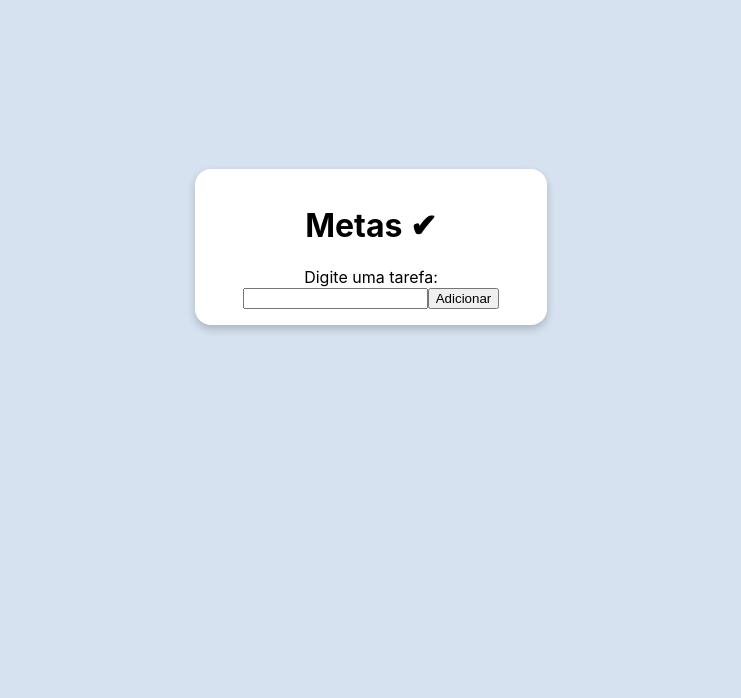
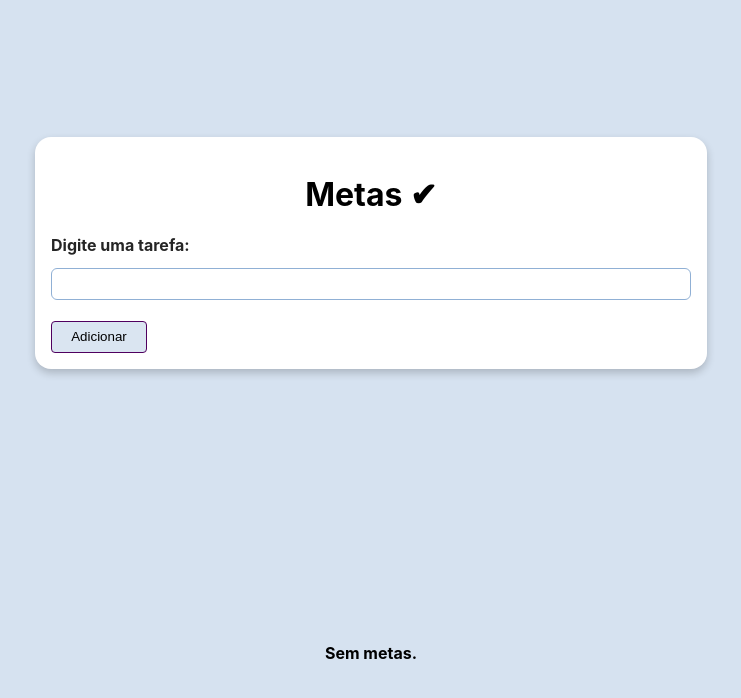
Before and after one commit to 4vm/metas, a React (Vite) app: page / in a window 1280 px wide. Shown: the top 698 px of the page, without its empty margins (269-1010 px from the left). Built offline with nearby package versions, Linux system fonts and the light colour scheme.

Commit message:
add styles

```diff
--- a/src/App.jsx
+++ b/src/App.jsx
@@ -11,6 +11,10 @@ const Container = styled.div`
 
   min-height: 100vh;
   background-color: hsl(212, 45%, 89%);
+
+  p {
+    font-weight: 700;
+  }
 `
 
 function App() {
@@ -25,7 +29,7 @@ function App() {
   return (
     <Container>
       <AddGoal onAddGoal={addGoalHandler}/>
-      <GoalList list={goal}/>
+      {goal.length === 0 ? <p>Sem metas.</p> : <GoalList list={goal}/>}
     </Container>
   )
 }
--- a/src/components/AddGoal.jsx
+++ b/src/components/AddGoal.jsx
@@ -1,6 +1,58 @@
+import styled from "styled-components"
+
 import { useState } from "react"
 
 import Card from "./UI/Card"
+
+const Form = styled.form`
+  h1 {
+    text-align: center;
+  }
+
+  label {
+    display: block;
+    font-weight: bold;
+
+    opacity: 85%;
+
+    margin-bottom: 0.8rem;
+  }
+
+  input {
+    box-sizing: border-box;
+
+    width: 100%;
+    height: 2rem;
+
+    margin-bottom: 0.5rem;
+    padding: 0.5rem;
+
+    border: 1px solid hsl(212, 45%, 70%);
+    border-radius: 6px;
+
+    outline: none;
+    font: inherit;
+  }
+
+  button {
+    height: 2rem;
+    width: 6rem;
+
+    margin-top: 0.8rem;
+    padding: 0.25rem 1rem;
+
+    border: 1px solid #4f005f;
+    border-radius: 4px;
+    background: hsl(212, 45%, 90%);
+
+    cursor: pointer;
+
+    &:hover {
+      background: hsl(212, 45%, 30%);
+      color: #FFFFFF;
+    }
+  }
+`
 
 const AddGoal = ({onAddGoal}) => {
   const [inputValue, setInputValue] = useState('')
@@ -19,12 +71,12 @@ const AddGoal = ({onAddGoal}) => {
 
   return (
     <Card>
-      <form onSubmit={addGoalHandler}>
+      <Form onSubmit={addGoalHandler}>
         <h1>Metas ✔</h1>
         <label >Digite uma tarefa: </label>
         <input type="text" value={inputValue} onChange={goalChangeHandler}/>
         <button type="submit">Adicionar</button>
-      </form>
+      </Form>
     </Card>
   )
 }
--- a/src/components/GoalList.jsx
+++ b/src/components/GoalList.jsx
@@ -1,15 +1,30 @@
+import styled from "styled-components"
+
 import Card from "./UI/Card"
+
+const List = styled.ul`
+  display: flex;
+  justify-content: space-between;
+
+  padding: 1rem;
+
+  border: 1px solid hsl(212, 45%, 70%);
+  border-radius: 8px;
+
+  list-style-type: none;
+  word-break: break-all;
+`
 
 const GoalList = ({list}) => {
   return (
-    <div>
-      {list.map(item =>(
-      <Card>
-        <li key={item.id}>{item.title}</li>
-        <input type="checkbox" value={item.completed}/>
-      </Card>
+    <Card >
+      {list.map(item => (
+      <List key={item.id}>
+        <li >{item.title}</li>
+        <input type="checkbox" value={item.completed} />
+        </List>
       ))}
-    </div>
+    </Card>
   )
 }
 
--- a/src/components/UI/Card.jsx
+++ b/src/components/UI/Card.jsx
@@ -1,24 +1,14 @@
 import styled from "styled-components"
 
 const Container = styled.div`
-  display: flex;
-  justify-content: space-between;
+  background-color: hsl(0, 0%, 100%);
+  border-radius: 1rem;
+  box-shadow: 0 4px 8px 0 rgba(0,0,0,0.2);
 
-  border-radius: 1rem;
   padding: 1rem;
   margin: 1rem;
-  background-color: hsl(0, 0%, 100%);
 
-  max-width: 20rem;
-  min-width: 20rem;
-
-  word-break: break-all;
-
-  list-style-type: none;
-
-  text-align: center;
-  box-shadow: 0 4px 8px 0 rgba(0,0,0,0.2);
-
+  width: 40rem;
   `
 
 const Card = (props) => {
```
